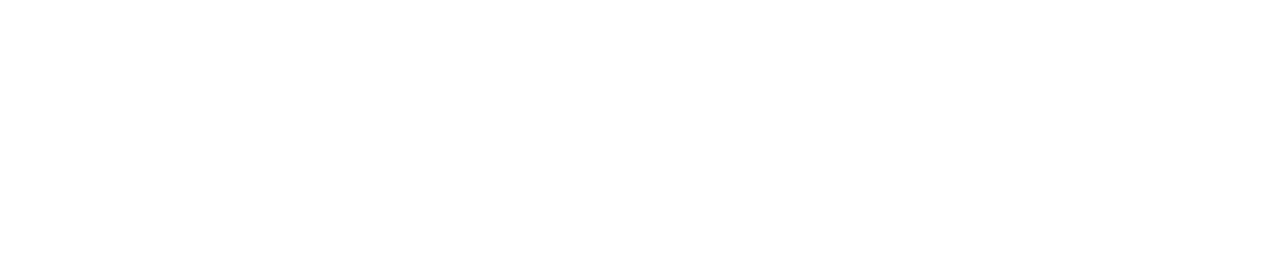
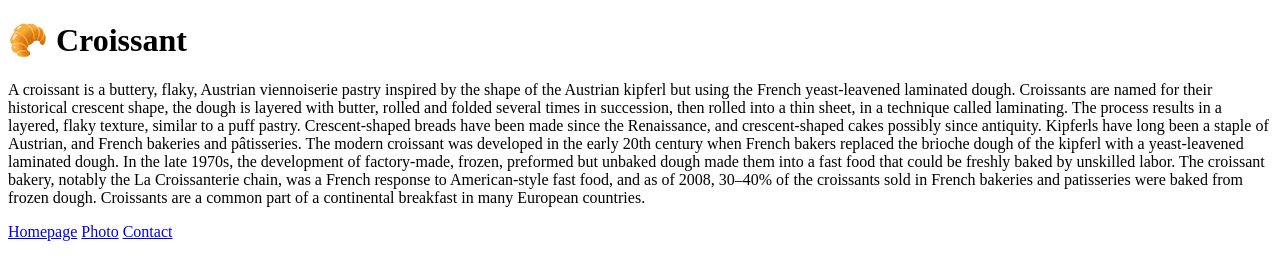
Before and after one commit to Loricold/SheCodes-multiple-page-hosting, a plain HTML site: page index.html in a window 1280 px wide. Drawn offline with Linux system fonts and the light colour scheme.

Commit message:
Created homepage HTML structure

```diff
--- a/index.html
+++ b/index.html
@@ -5,6 +5,32 @@
     <meta http-equiv="X-UA-Compatible" content="IE=edge" />
     <meta name="viewport" content="width=device-width, initial-scale=1.0" />
     <title>🥐 Croissant</title>
+    <link rel="stylesheet" href="/css/main.css" />
   </head>
-  <body></body>
+  <body>
+    <h1>🥐 Croissant</h1>
+    <p>
+      A croissant is a buttery, flaky, Austrian viennoiserie pastry inspired by
+      the shape of the Austrian kipferl but using the French yeast-leavened
+      laminated dough. Croissants are named for their historical crescent shape,
+      the dough is layered with butter, rolled and folded several times in
+      succession, then rolled into a thin sheet, in a technique called
+      laminating. The process results in a layered, flaky texture, similar to a
+      puff pastry. Crescent-shaped breads have been made since the Renaissance,
+      and crescent-shaped cakes possibly since antiquity. Kipferls have long
+      been a staple of Austrian, and French bakeries and pâtisseries. The modern
+      croissant was developed in the early 20th century when French bakers
+      replaced the brioche dough of the kipferl with a yeast-leavened laminated
+      dough. In the late 1970s, the development of factory-made, frozen,
+      preformed but unbaked dough made them into a fast food that could be
+      freshly baked by unskilled labor. The croissant bakery, notably the La
+      Croissanterie chain, was a French response to American-style fast food,
+      and as of 2008, 30–40% of the croissants sold in French bakeries and
+      patisseries were baked from frozen dough. Croissants are a common part of
+      a continental breakfast in many European countries.
+    </p>
+    <a href="/">Homepage</a>
+    <a href="/photo.html">Photo</a>
+    <a href="/contact.html">Contact</a>
+  </body>
 </html>
```
